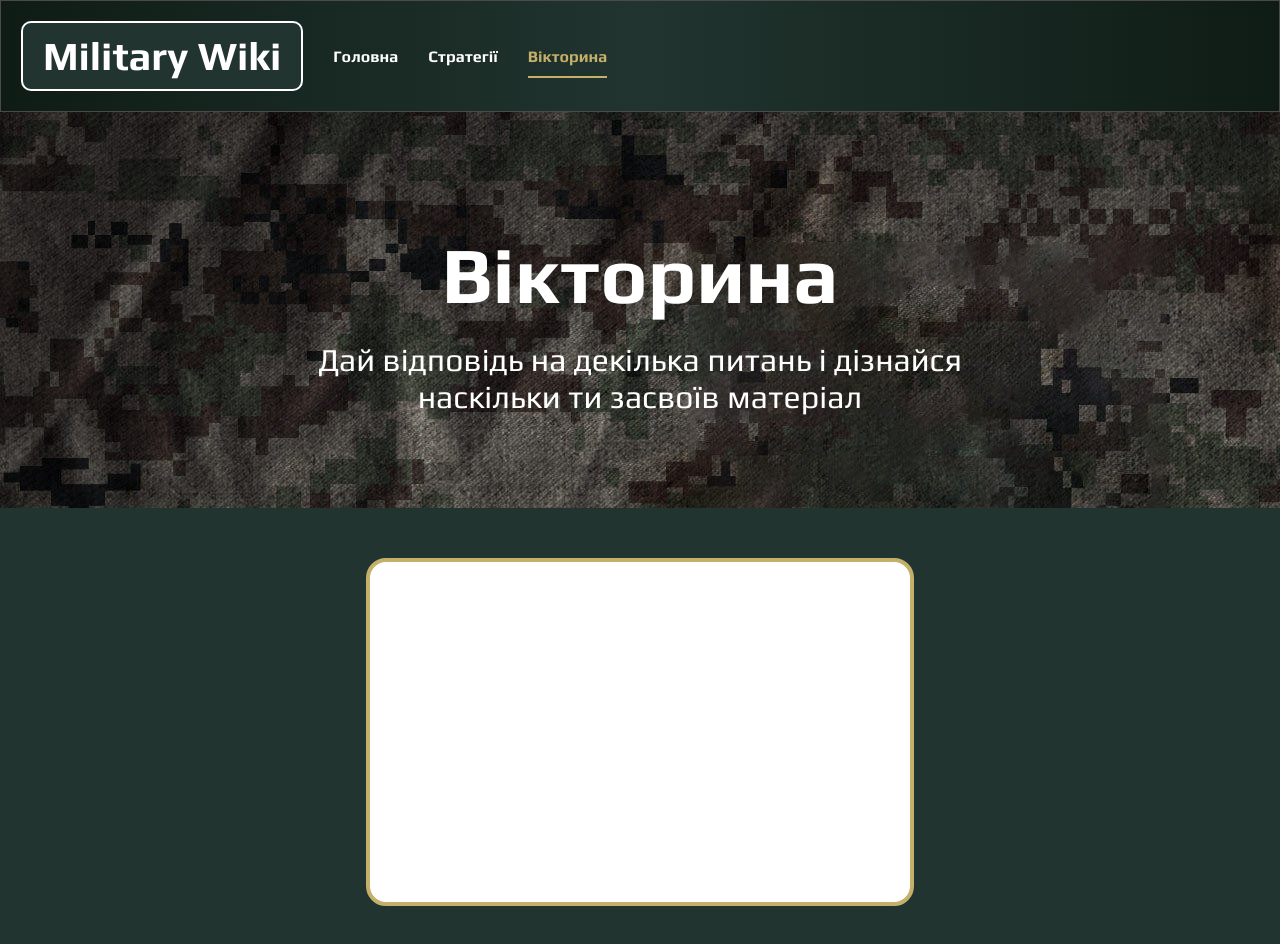
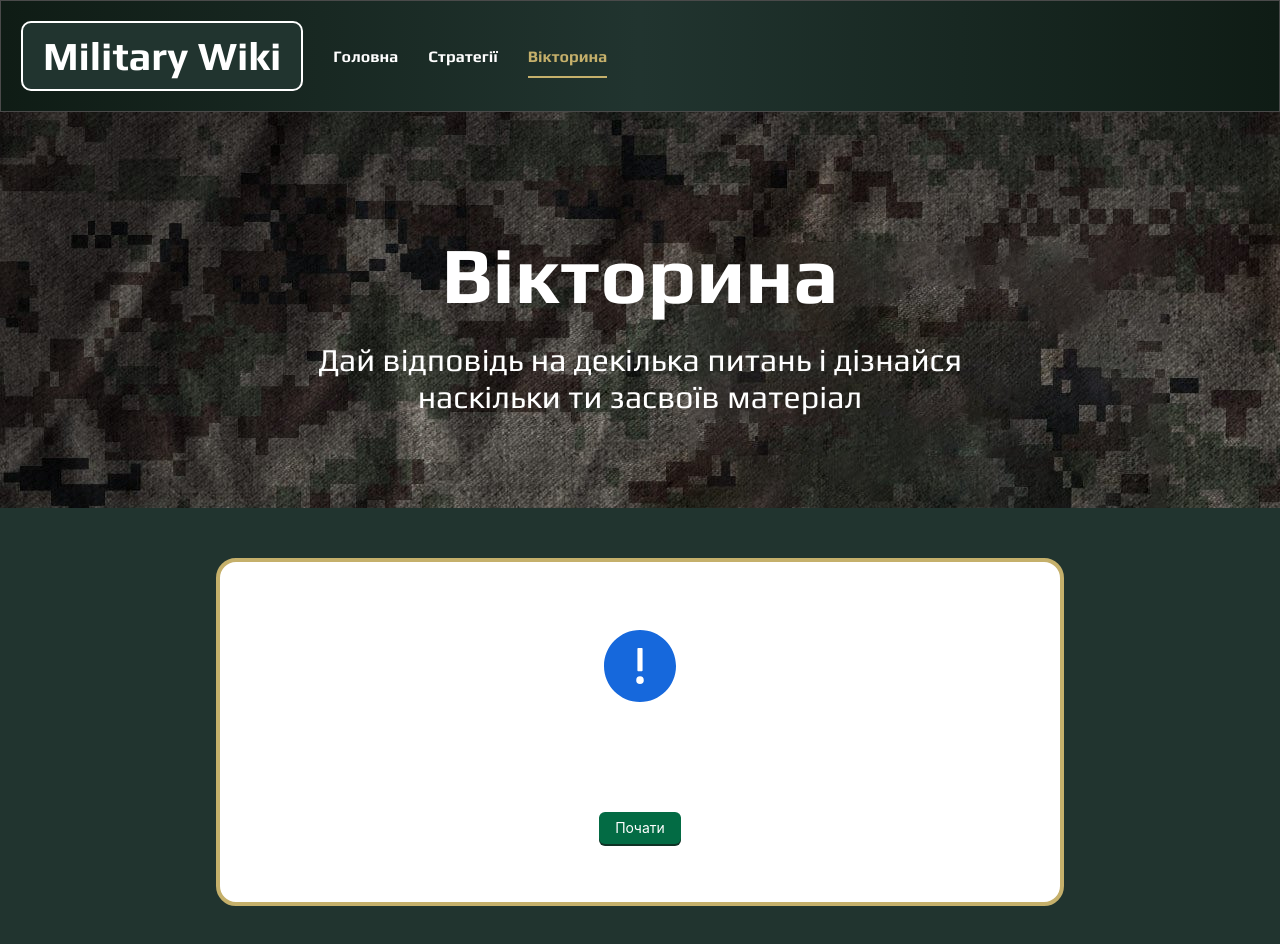
Before and after one commit to PoKaraNya/militaryWiki, a Next.js app: page /quiz in a window 1280 px wide. Shown: the top 944 px of the page. Built offline with nearby package versions, Linux system fonts and the light colour scheme.

Commit message:
quiz logic

```diff
--- a/components/QuizBlock.tsx
+++ b/components/QuizBlock.tsx
@@ -1,11 +1,14 @@
 'use client'
-import { FC } from 'react'
+import {FC, ReactNode, useMemo, useState} from 'react'
 import { IQuiz } from '@/types/types'
 import { BaseContentBlock } from '@/components/BaseContentBlock'
 import '@/styles/Quiz/quiz.scss'
+import '@/styles/ContentBlocks/ContentBlock.scss'
 import { QuizBlockQuestion } from '@/components/QuizBlockQuestion'
 import {QuizBlockStart} from "@/components/QuizBlockStart";
 import {QuizBlockFinish} from "@/components/QuizBlockFinish";
+import {QuizStatus} from "@/types/quiz";
+import {useCounter} from "@/hooks/useCounter";
 
 interface IProps {
   quizList: IQuiz[]
@@ -13,26 +16,46 @@ interface IProps {
 }
 
 export const QuizBlock: FC<IProps> = ({ quizList, questionNumber }) => {
-  const startHandle = (): void => {}
+  const [status, setStatus] = useState<QuizStatus>('start')
+  const [step, addStep, resetStep] = useCounter(0)
+  const [success, addSuccess, resetSuccess] = useCounter(0)
+  const [fail, addFail, resetFail] = useCounter(0)
 
-  const answerHandle = (success: boolean) => {}
+  const quizQuestionList = quizList.sort(() => Math.random() - 0.5).slice(0, questionNumber)
+  const memoQuizQuestionList = useMemo(() => quizQuestionList, [])
+
+  console.log(memoQuizQuestionList)
+
+  const startHandle = (): void => {
+    setStatus('progress')
+    resetStep()
+    resetSuccess()
+    resetFail()
+  }
+
+  const answerHandle = (success: boolean): void => {
+    if (success) {
+      addSuccess()
+    } else {
+      addFail()
+    }
+    if (step >= questionNumber - 1) {
+      setStatus('finish')
+    } else {
+      addStep()
+    }
+  }
+
+  const Content: Record<QuizStatus, ReactNode> = {
+    start: <QuizBlockStart startHandler={startHandle}/>,
+    progress: <QuizBlockQuestion quizList={memoQuizQuestionList} index={step} answerHandle={answerHandle}/>,
+    finish: <QuizBlockFinish failNum={fail} successNum={success} returnHandle={startHandle}/>,
+  }
 
   return (
     <BaseContentBlock>
       <div className="quiz-block">
-        {/*<QuizBlockFinish*/}
-        {/*    failNum={1}*/}
-        {/*    successNum={2}*/}
-        {/*    returnHandle={startHandle}*/}
-        {/*/>*/}
-        {/*<QuizBlockStart*/}
-        {/*    startHandler={startHandle}*/}
-        {/*/>*/}
-        {/*<QuizBlockQuestion*/}
-        {/*  quizList={quizList}*/}
-        {/*  index={0}*/}
-        {/*  answerHandle={answerHandle}*/}
-        {/*/>*/}
+        {Content[status]}
       </div>
     </BaseContentBlock>
   )
--- a/components/QuizBlockQuestion.tsx
+++ b/components/QuizBlockQuestion.tsx
@@ -19,9 +19,12 @@ export const QuizBlockQuestion: FC<IProps> = ({
     <div className="quiz-block__step">
       <div className="quiz-block__question">{question}</div>
       <div className="quiz-block__answerBlock">
-        {answers.map(({ key, text }) => {
+        {answers.sort(() => Math.random() - 0.5).map(({ key, text }) => {
           return (
-            <Button onClick={() => answerHandle(key === correctKey)}>
+            <Button
+                key={key}
+                onClick={() => answerHandle(key === correctKey)}
+            >
               {text}
             </Button>
           )
--- /dev/null
+++ b/hooks/useCounter.ts
@@ -0,0 +1,14 @@
+import {useState} from "react";
+
+export const useCounter = (initial: number) => {
+    const [value, setValue] = useState<number>(initial)
+    const increment = (): void => {
+        setValue(val => val + 1)
+    }
+
+    const reset = (): void => {
+        setValue(initial)
+    }
+
+    return [value, increment, reset] as const
+}
--- a/styles/Quiz/quiz.scss
+++ b/styles/Quiz/quiz.scss
@@ -1,7 +1,9 @@
 @import '../config/colors';
 
 .quiz-block {
-  width: 500px;
+  display: flex;
+  justify-content: center;
+  width: 800px;
   height: 300px;
   background: white;
   color: black;
@@ -19,12 +21,13 @@
     display: flex;
     flex-direction: column;
     justify-content: space-between;
+    width: 100%;
   }
 
   &__answerBlock {
     display: grid;
-    grid-template-columns: repeat(2, 1fr);
-    grid-template-rows: repeat(2, 1fr);
+    grid-template-columns: repeat(1, 1fr);
+    grid-template-rows: repeat(4, 1fr);
     grid-gap: 5px;
   }
 
--- /dev/null
+++ b/types/quiz.ts
@@ -0,0 +1 @@
+export type QuizStatus = 'start' | 'progress' | 'finish'
```
